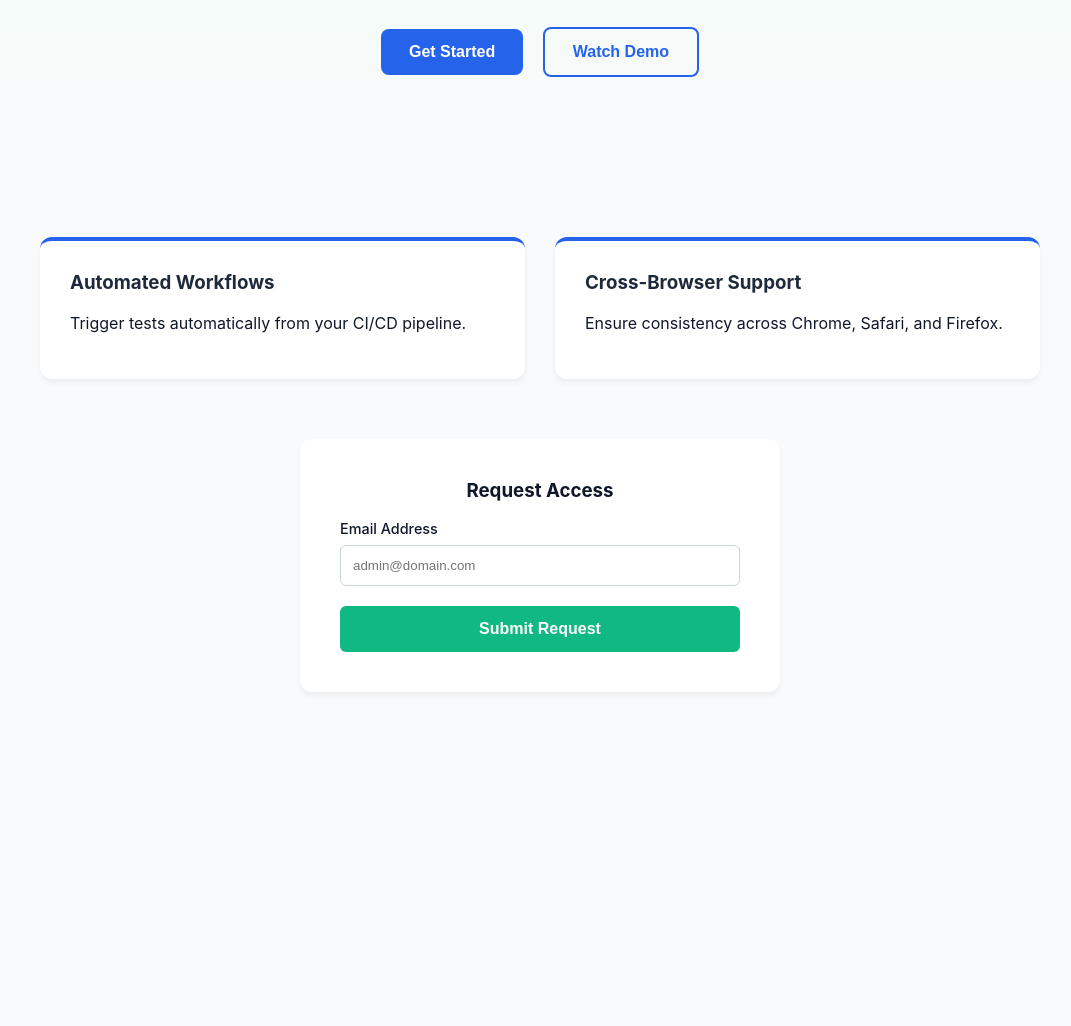
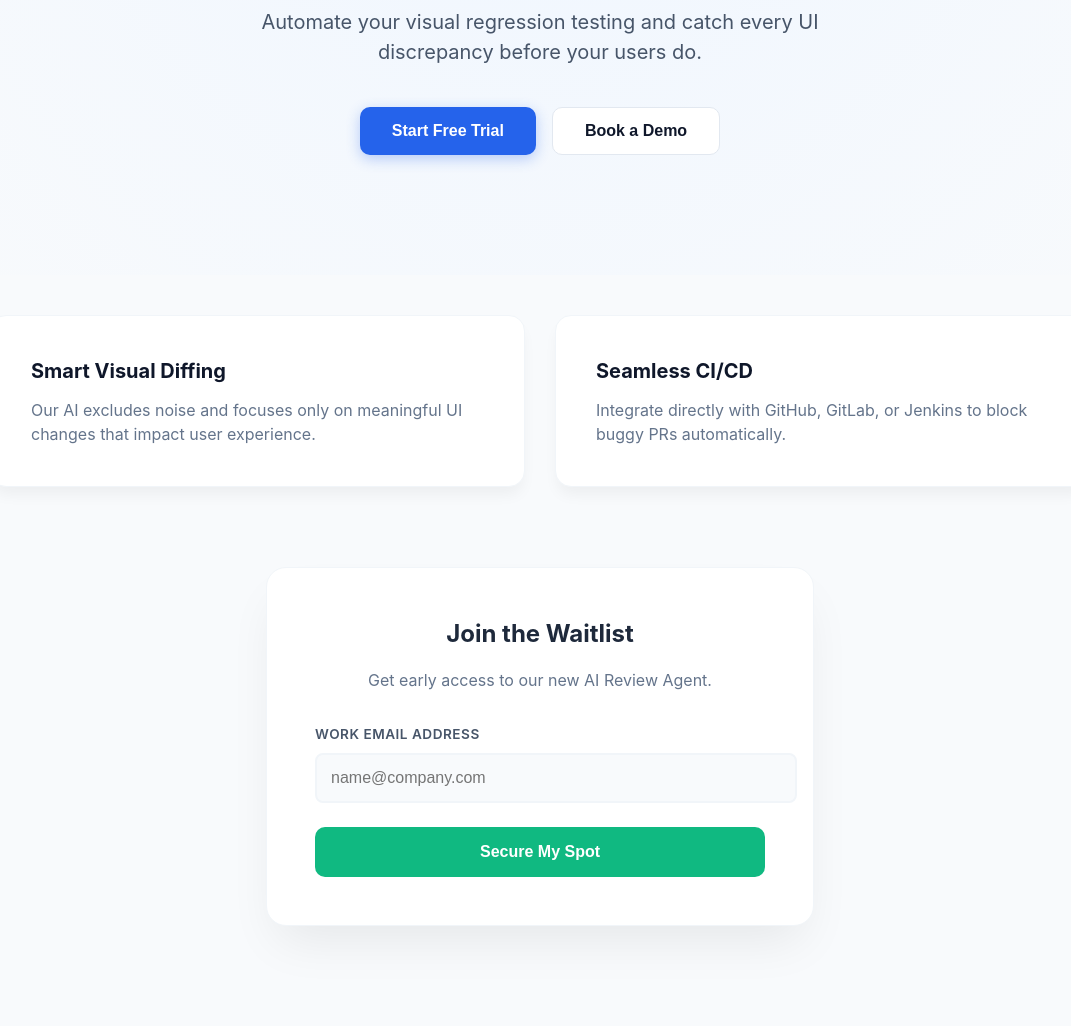
Before and after one commit to Keerthana301103/sample_website, a plain HTML site: page index.html in a window 1280 px wide. Shown: the part 330-1356 px from the top of the page, without its empty margins (100-1171 px from the left). Before the commit the page ends 1102 px from the top, so only its background shows below. Drawn offline with Linux system fonts and the light colour scheme.

Commit message:
modified

```diff
--- a/index.html
+++ b/index.html
@@ -3,162 +3,211 @@
 <head>
     <meta charset="UTF-8">
     <meta name="viewport" content="width=device-width, initial-scale=1.0">
-    <title>QA Automation Demo</title>
+    <title>AutoQA | Enterprise Visual Testing</title>
     <style>
         /* Global Styles */
         body {
-            font-family: -apple-system, BlinkMacSystemFont, "Segoe UI", Roboto, sans-serif;
+            font-family: 'Inter', -apple-system, BlinkMacSystemFont, "Segoe UI", Roboto, sans-serif;
             margin: 0;
             padding: 0;
             background-color: #f8fafc;
-            color: #0f172a;
+            color: #1e293b;
+            line-height: 1.5;
         }
 
         /* Navigation */
         header {
-            background-color: #ffffff;
-            padding: 20px 50px;
+            background-color: rgba(255, 255, 255, 0.8);
+            backdrop-filter: blur(8px); /* Modern frosted glass effect */
+            padding: 15px 50px;
             display: flex;
             justify-content: space-between;
             align-items: center;
             border-bottom: 1px solid #e2e8f0;
+            position: sticky;
+            top: 0;
+            z-index: 1000;
         }
-        .logo { font-size: 1.5rem; font-weight: 800; color: #2563eb; }
+        .logo { font-size: 1.5rem; font-weight: 800; color: #2563eb; letter-spacing: -0.5px; }
         .nav-links a {
             margin-left: 30px;
             text-decoration: none;
             color: #64748b;
-            font-weight: 500;
+            font-weight: 600;
+            font-size: 0.95rem;
+            transition: color 0.2s;
         }
+        .nav-links a:hover { color: #2563eb; }
 
         /* Hero Section */
         .hero {
             text-align: center;
-            padding: 100px 20px;
-            background: linear-gradient(180deg, #f0fdf4 0%, #f8fafc 100%);
+            padding: 120px 20px;
+            background: radial-gradient(circle at top, #eff6ff 0%, #f8fafc 100%);
         }
-        .hero h1 { font-size: 3rem; margin-bottom: 10px; }
-        .hero p { font-size: 1.2rem; color: #475569; max-width: 600px; margin: 0 auto 30px; }
+        .hero h1 {
+            font-size: 3.5rem;
+            margin-bottom: 20px;
+            letter-spacing: -1px;
+            color: #0f172a;
+        }
+        .hero p {
+            font-size: 1.25rem;
+            color: #475569;
+            max-width: 650px;
+            margin: 0 auto 40px;
+        }
 
-        /* Buttons */
+        /* Fixed: Button Container to prevent unwanted vertical stacking */
+        .btn-group {
+            display: flex;
+            justify-content: center;
+            gap: 16px;
+            flex-wrap: wrap; /* Allows natural wrapping on very small screens */
+        }
+
         .btn {
-            padding: 14px 28px;
+            padding: 14px 32px;
             font-size: 1rem;
             font-weight: 600;
-            border-radius: 8px;
+            border-radius: 10px;
             cursor: pointer;
-            transition: all 0.2s;
+            transition: all 0.2s cubic-bezier(0.4, 0, 0.2, 1);
             border: none;
+            display: inline-flex;
+            align-items: center;
         }
 
         .btn-primary {
             background-color: #2563eb;
             color: white;
+            box-shadow: 0 4px 14px 0 rgba(37, 99, 235, 0.3);
         }
         .btn-primary:hover {
             background-color: #1d4ed8;
-            transform: translateY(-1px); /* Added slight lift */
+            transform: translateY(-2px);
+            box-shadow: 0 6px 20px 0 rgba(37, 99, 235, 0.4);
         }
 
         .btn-secondary {
-            background-color: transparent;
-            color: #2563eb;
-            border: 2px solid #2563eb;
-            margin-left: 15px;
+            background-color: white;
+            color: #0f172a;
+            border: 1px solid #e2e8f0;
         }
-        .btn-secondary:hover { background-color: #eff6ff; }
+        .btn-secondary:hover {
+            background-color: #f1f5f9;
+            border-color: #cbd5e1;
+        }
 
         /* Feature Cards */
         .features {
-            display: flex;
-            justify-content: center;
+            display: grid;
+            grid-template-columns: repeat(auto-fit, minmax(300px, 1fr));
             gap: 30px;
-            padding: 60px 20px;
-            max-width: 1000px;
+            padding: 40px 20px 80px;
+            max-width: 1100px;
             margin: 0 auto;
         }
         .card {
             background: white;
-            padding: 30px;
-            border-radius: 12px;
-            box-shadow: 0 4px 6px rgba(0,0,0,0.05);
-            flex: 1;
-            border-top: 4px solid #2563eb;
-            transition: transform 0.2s;
+            padding: 40px;
+            border-radius: 16px;
+            border: 1px solid #f1f5f9;
+            box-shadow: 0 10px 15px -3px rgba(0, 0, 0, 0.05);
+            transition: all 0.3s ease;
         }
-        .card:hover { transform: translateY(-5px); } /* Added subtle hover effect */
-        .card h3 { margin-top: 0; color: #1e293b; }
+        .card:hover {
+            transform: translateY(-8px);
+            box-shadow: 0 20px 25px -5px rgba(0, 0, 0, 0.1);
+        }
+        .card h3 { margin: 0 0 12px; color: #0f172a; font-size: 1.25rem; }
+        .card p { color: #64748b; margin: 0; }
 
-        /* Contact Form */
+        /* Form Section */
         .form-container {
-            background: white;
-            max-width: 400px;
-            margin: 0 auto 80px;
-            padding: 40px;
-            border-radius: 12px;
-            box-shadow: 0 4px 6px rgba(0,0,0,0.05);
+            background: #ffffff;
+            max-width: 450px;
+            margin: 0 auto 100px;
+            padding: 48px;
+            border-radius: 20px;
+            box-shadow: 0 25px 50px -12px rgba(0, 0, 0, 0.08);
+            border: 1px solid #f1f5f9;
         }
-        .form-group { margin-bottom: 20px; text-align: left; }
-        label { display: block; margin-bottom: 8px; font-weight: 500; font-size: 0.9rem; }
+        .form-group { margin-bottom: 24px; }
+        label { display: block; margin-bottom: 8px; font-weight: 600; font-size: 0.85rem; color: #475569; text-transform: uppercase; letter-spacing: 0.5px; }
         input[type="email"] {
             width: 100%;
-            padding: 12px;
-            border: 1px solid #cbd5e1;
-            border-radius: 6px;
-            box-sizing: border-box;
+            padding: 14px;
+            border: 2px solid #f1f5f9;
+            border-radius: 8px;
+            font-size: 1rem;
+            transition: all 0.2s;
+            background-color: #f8fafc;
+        }
+        input[type="email"]:focus {
+            outline: none;
+            border-color: #2563eb;
+            background-color: white;
+            box-shadow: 0 0 0 4px rgba(37, 99, 235, 0.1);
         }
         .btn-submit {
             width: 100%;
             background-color: #10b981;
             color: white;
             border: none;
-            padding: 14px;
-            border-radius: 6px;
+            padding: 16px;
+            border-radius: 10px;
             font-size: 1rem;
-            font-weight: bold;
+            font-weight: 700;
             cursor: pointer;
-            transition: background-color 0.2s, transform 0.1s;
+            transition: all 0.2s;
         }
-        .btn-submit:hover { background-color: #059669; }
-        .btn-submit:active { transform: scale(0.98); } /* Feedback on click */
+        .btn-submit:hover { background-color: #059669; transform: translateY(-1px); }
     </style>
 </head>
 <body>
 
-    <header id="navbar">
+    <header>
         <div class="logo">AutoQA</div>
-        <div class="nav-links">
+        <nav class="nav-links">
             <a href="#">Product</a>
             <a href="#">Documentation</a>
-        </div>
+        </nav>
     </header>
 
+    <main>
         <section class="hero">
-        <h1>Deploy Quality Code Faster</h1> <p>Our AI-driven visual regression pipeline ensures your UI remains pixel-perfect through every release.</p> <div>
-            <button id="start-btn" class="btn btn-primary">Get Started</button>
-            <button id="demo-btn" class="btn btn-secondary">Watch Demo</button>
+            <h1>Ship with Confidence</h1>
+            <p>Automate your visual regression testing and catch every UI discrepancy before your users do.</p>
+            <div class="btn-group">
+                <button class="btn btn-primary">Start Free Trial</button>
+                <button class="btn btn-secondary">Book a Demo</button>
             </div>
         </section>
 
-    <section class="features" id="feature-grid">
-        <div class="card" id="card-1">
-            <h3>Automated Workflows</h3>
-            <p>Trigger tests automatically from your CI/CD pipeline.</p>
+        <section class="features">
+            <div class="card">
+                <h3>Smart Visual Diffing</h3>
+                <p>Our AI excludes noise and focuses only on meaningful UI changes that impact user experience.</p>
             </div>
-        <div class="card" id="card-3">
-            <h3>Cross-Browser Support</h3> <p>Ensure consistency across Chrome, Safari, and Firefox.</p>
+            <div class="card">
+                <h3>Seamless CI/CD</h3>
+                <p>Integrate directly with GitHub, GitLab, or Jenkins to block buggy PRs automatically.</p>
             </div>
         </section>
 
         <section class="form-container">
-        <h3 style="margin-top:0; text-align:center;">Request Access</h3>
-        <form onsubmit="event.preventDefault(); alert('Request Sent!');"> <div class="form-group">
-                <label for="email-input">Email Address</label>
-                <input type="email" id="email-input" placeholder="admin@domain.com" required>
+            <h2 style="margin: 0 0 8px; text-align:center;">Join the Waitlist</h2>
+            <p style="text-align: center; color: #64748b; margin-bottom: 32px;">Get early access to our new AI Review Agent.</p>
+            <form onsubmit="event.preventDefault(); alert('Success! We will be in touch.');">
+                <div class="form-group">
+                    <label for="email-input">Work Email Address</label>
+                    <input type="email" id="email-input" placeholder="name@company.com" required>
                 </div>
-            <button type="submit" id="submit-btn" class="btn-submit">Submit Request</button>
+                <button type="submit" class="btn-submit">Secure My Spot</button>
             </form>
         </section>
+    </main>
 
 </body>
 </html>
```
Lines whose indentation alone changed are shown as unchanged.
